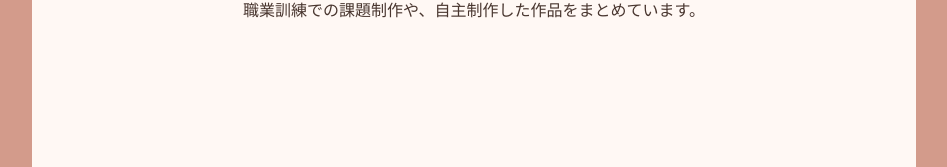
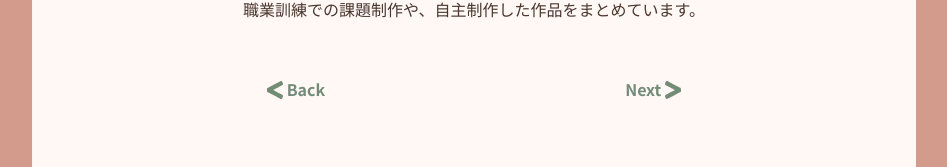
Before and after one commit to yamaguchi-wp2609-14/portfolio, a plain HTML site: page works.html in a window 1280 px wide. Shown: the part 288-455 px from the top of the page, without its empty margins (166-1113 px from the left). Drawn offline with Linux system fonts and the light colour scheme; a web font is replaced by a local one.

Commit message:
移動先追加

```diff
--- a/works.html
+++ b/works.html
@@ -40,7 +40,20 @@
 
                 </div>
             </section>
+<div class="move">
+                <div class="back">
+                    <a href="about.html">
+                        <img class=arrow src="./images/back-than.png" alt="前へ">
+                        <span>Back</span>
+                    </a>
+                </div>
+                <div class="next">
+                    <a href="contact.html">Next
+                        <img class=arrow src="./images/next-than.png" alt="次へ">
+                    </a>
 
+                </div>
+            </div>
 
 
 
```
